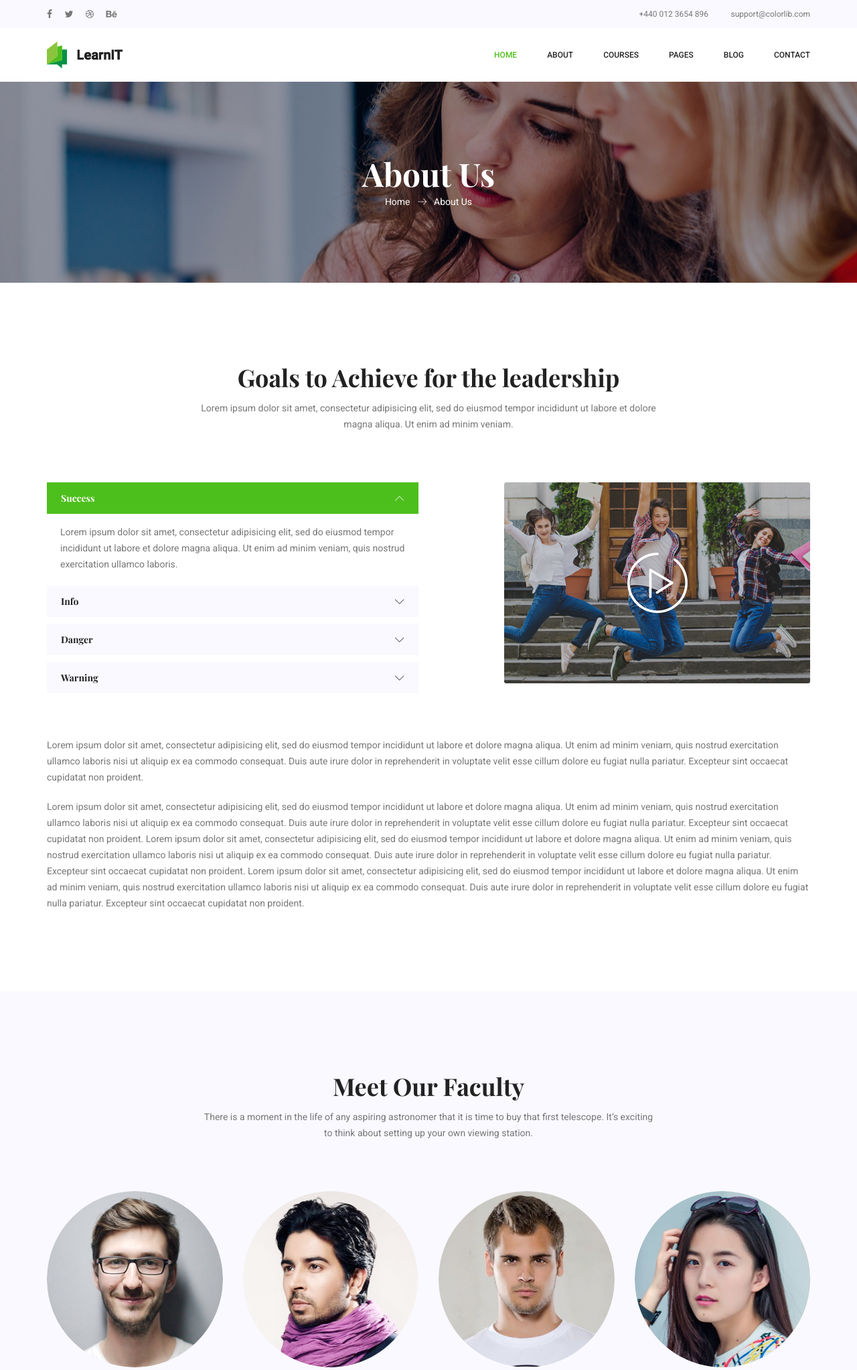
After one commit to Asmin75/Learnit, a Django app: page /about/ in a window 1280 px wide. The commit adds this page. Shown: the top 2045 px of the page at 67% size. Run offline with Django 3.2, Linux system fonts and the light colour scheme; some libraries are stand-ins or nearby versions.

Commit message:
about-us added

```diff
--- /dev/null
+++ b/app/templates/app/about-us.html
@@ -0,0 +1,246 @@
+{% extends "app/base.html" %}
+{% load static %}
+{% block body %}
+  <!--================Home Banner Area =================-->
+        <section class="banner_area">
+            <div class="banner_inner d-flex align-items-center">
+            	<div class="overlay bg-parallax" data-stellar-ratio="0.9" data-stellar-vertical-offset="0" data-background=""></div>
+				<div class="container">
+					<div class="banner_content text-center">
+						<h2>About Us</h2>
+						<div class="page_link">
+							<a href="index.html">Home</a>
+							<a href="about-us.html">About Us</a>
+						</div>
+					</div>
+				</div>
+            </div>
+        </section>
+        <!--================End Home Banner Area =================-->
+
+        <!--================About Area =================-->
+        <section class="about_area p_120">
+        	<div class="container">
+        		<div class="main_title">
+        			<h2>Goals to Achieve for the leadership</h2>
+        			<p>Lorem ipsum dolor sit amet, consectetur adipisicing elit, sed do eiusmod tempor incididunt ut labore et dolore magna aliqua. Ut enim ad minim veniam.</p>
+        		</div>
+        		<div class="row about_inner">
+        			<div class="col-lg-6">
+						<div class="accordion" id="accordionExample">
+							<div class="card">
+								<div class="card-header" id="headingOne">
+									<button class="btn btn-link" type="button" data-toggle="collapse" data-target="#collapseOne" aria-expanded="true" aria-controls="collapseOne">
+									Success
+									<i class="lnr lnr-chevron-down"></i>
+									<i class="lnr lnr-chevron-up"></i>
+									</button>
+								</div>
+
+								<div id="collapseOne" class="collapse show" aria-labelledby="headingOne" data-parent="#accordionExample">
+									<div class="card-body">
+									Lorem ipsum dolor sit amet, consectetur adipisicing elit, sed do eiusmod tempor incididunt ut labore et dolore magna aliqua. Ut enim ad minim veniam, quis nostrud exercitation ullamco laboris.
+									</div>
+								</div>
+							</div>
+							<div class="card">
+								<div class="card-header" id="headingTwo">
+									<button class="btn btn-link collapsed" type="button" data-toggle="collapse" data-target="#collapseTwo" aria-expanded="false" aria-controls="collapseTwo">
+									Info
+									<i class="lnr lnr-chevron-down"></i>
+									<i class="lnr lnr-chevron-up"></i>
+									</button>
+								</div>
+								<div id="collapseTwo" class="collapse" aria-labelledby="headingTwo" data-parent="#accordionExample">
+									<div class="card-body">
+									Lorem ipsum dolor sit amet, consectetur adipisicing elit, sed do eiusmod tempor incididunt ut labore et dolore magna aliqua. Ut enim ad minim veniam, quis nostrud exercitation ullamco laboris.
+									</div>
+								</div>
+							</div>
+							<div class="card">
+								<div class="card-header" id="headingThree">
+									<button class="btn btn-link collapsed" type="button" data-toggle="collapse" data-target="#collapseThree" aria-expanded="false" aria-controls="collapseThree">
+									Danger
+									<i class="lnr lnr-chevron-down"></i>
+									<i class="lnr lnr-chevron-up"></i>
+									</button>
+								</div>
+								<div id="collapseThree" class="collapse" aria-labelledby="headingThree" data-parent="#accordionExample">
+									<div class="card-body">
+									Lorem ipsum dolor sit amet, consectetur adipisicing elit, sed do eiusmod tempor incididunt ut labore et dolore magna aliqua. Ut enim ad minim veniam, quis nostrud exercitation ullamco laboris.
+									</div>
+								</div>
+							</div>
+							<div class="card">
+								<div class="card-header" id="headingfour">
+									<button class="btn btn-link collapsed" type="button" data-toggle="collapse" data-target="#collapsefour" aria-expanded="false" aria-controls="collapsefour">
+									Warning
+									<i class="lnr lnr-chevron-down"></i>
+									<i class="lnr lnr-chevron-up"></i>
+									</button>
+								</div>
+								<div id="collapsefour" class="collapse" aria-labelledby="headingfour" data-parent="#accordionExample">
+									<div class="card-body">
+									Lorem ipsum dolor sit amet, consectetur adipisicing elit, sed do eiusmod tempor incididunt ut labore et dolore magna aliqua. Ut enim ad minim veniam, quis nostrud exercitation ullamco laboris.
+									</div>
+								</div>
+							</div>
+						</div>
+        			</div>
+        			<div class="col-lg-6">
+        				<div class="video_area" id="video">
+							<img class="img-fluid" src="img/video-1.jpg" alt="">
+							<a class="popup-youtube" href="https://www.youtube.com/watch?v=VufDd-QL1c0">
+								<img src="img/icon/video-icon-1.png" alt="">
+							</a>
+						</div>
+        			</div>
+        		</div>
+        		<div class="about_details">
+        			<p>Lorem ipsum dolor sit amet, consectetur adipisicing elit, sed do eiusmod tempor incididunt ut labore et dolore magna aliqua. Ut enim ad minim veniam, quis nostrud exercitation ullamco laboris nisi ut aliquip ex ea commodo consequat. Duis aute irure dolor in reprehenderit in voluptate velit esse cillum dolore eu fugiat nulla pariatur. Excepteur sint occaecat cupidatat non proident.</p>
+        			<p>Lorem ipsum dolor sit amet, consectetur adipisicing elit, sed do eiusmod tempor incididunt ut labore et dolore magna aliqua. Ut enim ad minim veniam, quis nostrud exercitation ullamco laboris nisi ut aliquip ex ea commodo consequat. Duis aute irure dolor in reprehenderit in voluptate velit esse cillum dolore eu fugiat nulla pariatur. Excepteur sint occaecat cupidatat non proident. Lorem ipsum dolor sit amet, consectetur adipisicing elit, sed do eiusmod tempor incididunt ut labore et dolore magna aliqua. Ut enim ad minim veniam, quis nostrud exercitation ullamco laboris nisi ut aliquip ex ea commodo consequat. Duis aute irure dolor in reprehenderit in voluptate velit esse cillum dolore eu fugiat nulla pariatur. Excepteur sint occaecat cupidatat non proident. Lorem ipsum dolor sit amet, consectetur adipisicing elit, sed do eiusmod tempor incididunt ut labore et dolore magna aliqua. Ut enim ad minim veniam, quis nostrud exercitation ullamco laboris nisi ut aliquip ex ea commodo consequat. Duis aute irure dolor in reprehenderit in voluptate velit esse cillum dolore eu fugiat nulla pariatur. Excepteur sint occaecat cupidatat non proident.</p>
+        		</div>
+        	</div>
+        </section>
+        <!--================End About Area =================-->
+
+        <!--================Team Area =================-->
+        <section class="team_area p_120">
+        	<div class="container">
+        		<div class="main_title">
+        			<h2>Meet Our Faculty</h2>
+        			<p>There is a moment in the life of any aspiring astronomer that it is time to buy that first telescope. It’s exciting to think about setting up your own viewing station.</p>
+        		</div>
+        		<div class="row team_inner">
+        			<div class="col-lg-3 col-sm-6">
+        				<div class="team_item">
+        					<div class="team_img">
+        						<img class="rounded-circle" src="{% static 'img/team/team-1.jpg' %}" alt="">
+        						<div class="hover">
+        							<a href="#"><i class="fa fa-facebook"></i></a>
+        							<a href="#"><i class="fa fa-twitter"></i></a>
+        							<a href="#"><i class="fa fa-linkedin"></i></a>
+        						</div>
+        					</div>
+        					<div class="team_name">
+        						<h4>Ethel Davis</h4>
+        						<p>Managing Director (Sales)</p>
+        					</div>
+        				</div>
+        			</div>
+        			<div class="col-lg-3 col-sm-6">
+        				<div class="team_item">
+        					<div class="team_img">
+        						<img class="rounded-circle" src="{% static 'img/team/team-2.jpg' %}" alt="">
+        						<div class="hover">
+        							<a href="#"><i class="fa fa-facebook"></i></a>
+        							<a href="#"><i class="fa fa-twitter"></i></a>
+        							<a href="#"><i class="fa fa-linkedin"></i></a>
+        						</div>
+        					</div>
+        					<div class="team_name">
+        						<h4>Ethel Davis</h4>
+        						<p>Managing Director (Sales)</p>
+        					</div>
+        				</div>
+        			</div>
+        			<div class="col-lg-3 col-sm-6">
+        				<div class="team_item">
+        					<div class="team_img">
+        						<img class="rounded-circle" src="{% static 'img/team/team-3.jpg' %}" alt="">
+        						<div class="hover">
+        							<a href="#"><i class="fa fa-facebook"></i></a>
+        							<a href="#"><i class="fa fa-twitter"></i></a>
+        							<a href="#"><i class="fa fa-linkedin"></i></a>
+        						</div>
+        					</div>
+        					<div class="team_name">
+        						<h4>Ethel Davis</h4>
+        						<p>Managing Director (Sales)</p>
+        					</div>
+        				</div>
+        			</div>
+        			<div class="col-lg-3 col-sm-6">
+        				<div class="team_item">
+        					<div class="team_img">
+        						<img class="rounded-circle" src="{% static 'img/team/team-4.jpg' %}" alt="">
+        						<div class="hover">
+        							<a href="#"><i class="fa fa-facebook"></i></a>
+        							<a href="#"><i class="fa fa-twitter"></i></a>
+        							<a href="#"><i class="fa fa-linkedin"></i></a>
+        						</div>
+        					</div>
+        					<div class="team_name">
+        						<h4>Ethel Davis</h4>
+        						<p>Managing Director (Sales)</p>
+        					</div>
+        				</div>
+        			</div>
+        		</div>
+        	</div>
+        </section>
+        <!--================End Team Area =================-->
+
+        <!--================Testimonials Area =================-->
+        <section class="testimonials_area p_120">
+        	<div class="container">
+        		<div class="testi_slider owl-carousel">
+        			<div class="item">
+        				<div class="testi_item">
+							<img src="{% static 'img/testimonials/testi-3.png' %}" alt="">
+       						<h4>Fannie Rowe</h4>
+       						<ul class="list">
+       							<li><a href="#"><i class="fa fa-star"></i></a></li>
+       							<li><a href="#"><i class="fa fa-star"></i></a></li>
+       							<li><a href="#"><i class="fa fa-star"></i></a></li>
+       							<li><a href="#"><i class="fa fa-star"></i></a></li>
+       							<li><a href="#"><i class="fa fa-star"></i></a></li>
+       						</ul>
+       						<p>Accessories Here you can find the best computer accessory for your laptop, monitor, printer, scanner, speaker. Here you can find the best computer accessory for your laptop, monitor, printer, scanner, speaker.</p>
+        				</div>
+        			</div>
+        			<div class="item">
+        				<div class="testi_item">
+							<img src="{% static 'img/testimonials/testi-3.png' %}" alt="">
+       						<h4>Fannie Rowe</h4>
+       						<ul class="list">
+       							<li><a href="#"><i class="fa fa-star"></i></a></li>
+       							<li><a href="#"><i class="fa fa-star"></i></a></li>
+       							<li><a href="#"><i class="fa fa-star"></i></a></li>
+       							<li><a href="#"><i class="fa fa-star"></i></a></li>
+       							<li><a href="#"><i class="fa fa-star"></i></a></li>
+       						</ul>
+       						<p>Accessories Here you can find the best computer accessory for your laptop, monitor, printer, scanner, speaker. Here you can find the best computer accessory for your laptop, monitor, printer, scanner, speaker.</p>
+        				</div>
+        			</div>
+        			<div class="item">
+        				<div class="testi_item">
+							<img src="{% static 'img/testimonials/testi-3.png' %}" alt="">
+       						<h4>Fannie Rowe</h4>
+       						<ul class="list">
+       							<li><a href="#"><i class="fa fa-star"></i></a></li>
+       							<li><a href="#"><i class="fa fa-star"></i></a></li>
+       							<li><a href="#"><i class="fa fa-star"></i></a></li>
+       							<li><a href="#"><i class="fa fa-star"></i></a></li>
+       							<li><a href="#"><i class="fa fa-star"></i></a></li>
+       						</ul>
+       						<p>Accessories Here you can find the best computer accessory for your laptop, monitor, printer, scanner, speaker. Here you can find the best computer accessory for your laptop, monitor, printer, scanner, speaker.</p>
+        				</div>
+        			</div>
+        		</div>
+        	</div>
+        </section>
+        <!--================End Testimonials Area =================-->
+
+        <!--================Impress Area =================-->
+        <section class="impress_area p_120">
+        	<div class="container">
+        		<div class="impress_inner text-center">
+					<h2>Become an instructor</h2>
+					<p>There is a moment in the life of any aspiring astronomer that it is time to buy that first telescope. It’s exciting to think about setting up your own viewing station whether that is on the deck</p>
+					<a class="main_btn2" href="#">Apply for the post</a>
+        		</div>
+        	</div>
+        </section>
+        <!--================End Impress Area =================-->
+{% endblock %}
--- a/app/templates/app/base.html
+++ b/app/templates/app/base.html
@@ -54,7 +54,7 @@
 						<div class="collapse navbar-collapse offset" id="navbarSupportedContent">
 							<ul class="nav navbar-nav menu_nav ml-auto">
 								<li class="nav-item active"><a class="nav-link" href="{% url 'home' %}">Home</a></li>
-								<li class="nav-item"><a class="nav-link" href="about-us.html">About</a></li>
+								<li class="nav-item"><a class="nav-link" href="{% url 'about-us' %}">About</a></li>
 								<li class="nav-item submenu dropdown">
 									<a href="#" class="nav-link dropdown-toggle" data-toggle="dropdown" role="button" aria-haspopup="true" aria-expanded="false">Courses</a>
 									<ul class="dropdown-menu">
@@ -83,6 +83,7 @@
             </div>
         </header>
         <!--================Header Menu Area =================-->
+
         {% block body %}
         {% endblock %}
     <!--================ start footer Area  =================-->
--- a/app/templates/app/index.html
+++ b/app/templates/app/index.html
@@ -2,8 +2,7 @@
 {% load static %}
 {% block title %} Learn it {% endblock %}
 {% block body %}
-
-        <!--================Home Banner Area =================-->
+ <!--================Home Banner Area =================-->
         <section class="home_banner_area">
             <div class="banner_inner d-flex align-items-center">
             	<div class="overlay bg-parallax" data-stellar-ratio="0.9" data-stellar-vertical-offset="0" data-background=""></div>
@@ -17,7 +16,6 @@
             </div>
         </section>
         <!--================End Home Banner Area =================-->
-
         <!--================Finance Area =================-->
         <section class="finance_area">
         	<div class="container">
--- a/app/views.py
+++ b/app/views.py
@@ -2,3 +2,6 @@ from django.views.generic.base import TemplateView
 
 class HomeView(TemplateView):
     template_name = 'app/index.html'
+
+class AboutView(TemplateView):
+    template_name = 'app/about-us.html'
--- a/learnit/urls.py
+++ b/learnit/urls.py
@@ -16,12 +16,14 @@ Including another URLconf
 from django.contrib import admin
 from django.urls import path
 from app.views import HomeView
+from app.views import AboutView
 
 from django.conf import settings
 from django.conf.urls.static import static
 
 urlpatterns = [
-    path('', HomeView.as_view(), name='home'),
+    path('', HomeView.as_view(), name ='home'),
+    path('about/',AboutView.as_view(), name = 'about-us'),
     path('admin/', admin.site.urls),
 ]
 
```
